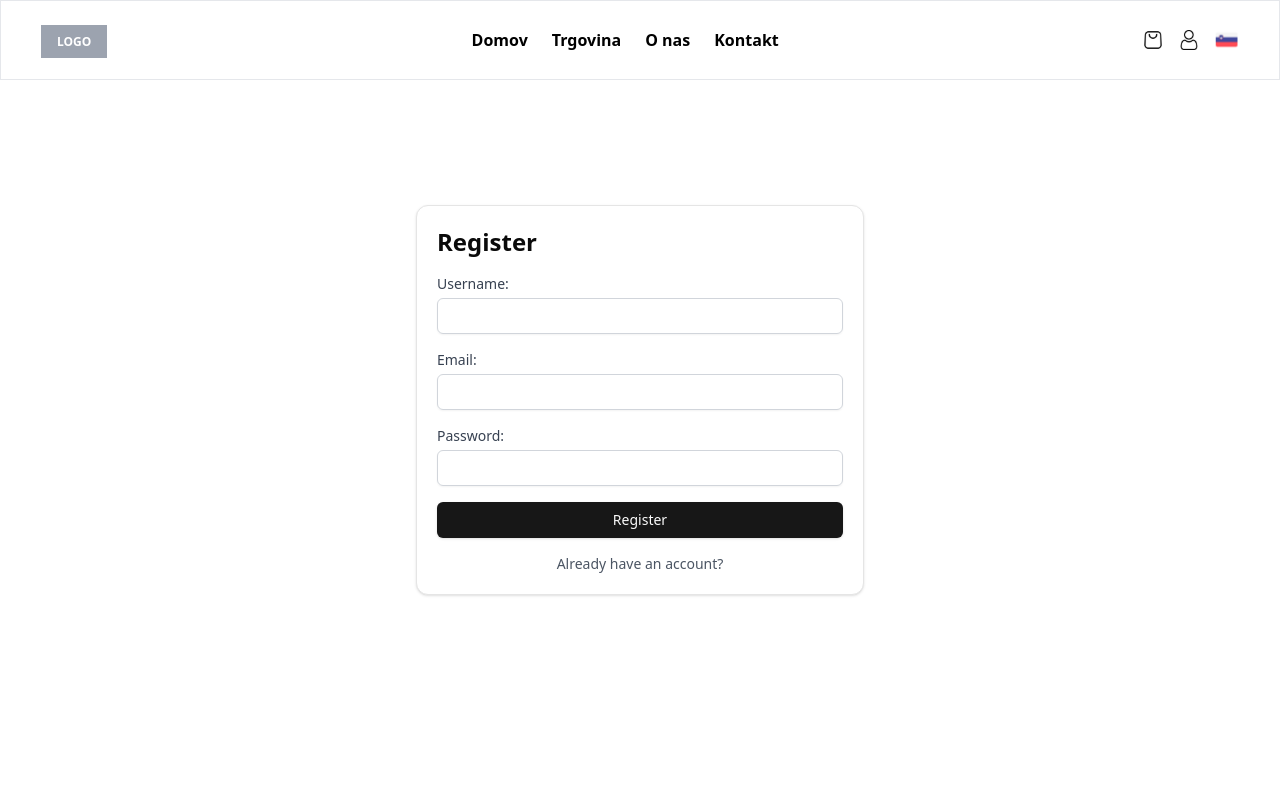
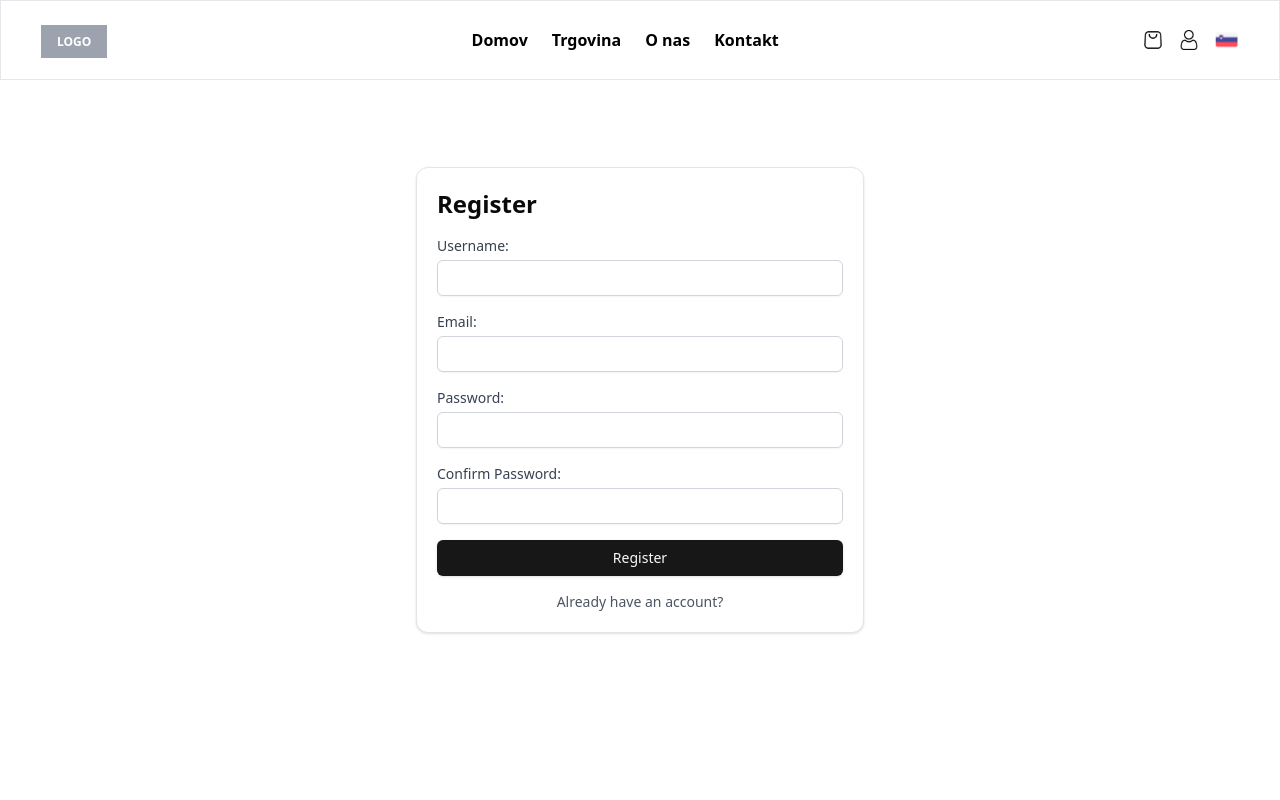
Before and after one commit to GASPing4ER/rpo_spletna_trgovina, a Next.js app: page /register in a window 1280 px wide. Shown: the top 800 px of the page. Built offline with nearby package versions, Linux system fonts and the light colour scheme.

Commit message:
Added confirm password to register

```diff
--- a/src/app/register/page.tsx
+++ b/src/app/register/page.tsx
@@ -56,6 +56,21 @@
               className="mt-1 block w-full px-3 py-2 border border-gray-300 rounded-md shadow-sm focus:outline-none focus:ring-indigo-500 focus:border-indigo-500 sm:text-sm"
             />
           </div>
+          <div className="mb-4">
+            <label
+              htmlFor="confirmPassword"
+              className="block text-sm font-medium text-gray-700"
+            >
+              Confirm Password:
+            </label>
+            <Input
+              type="password"
+              id="confirmPassword"
+              name="confirmPassword"
+              required
+              className="mt-1 block w-full px-3 py-2 border border-gray-300 rounded-md shadow-sm focus:outline-none focus:ring-indigo-500 focus:border-indigo-500 sm:text-sm"
+            />
+          </div>
           <Button variant="default" className="w-full">
             Register
           </Button>
```
